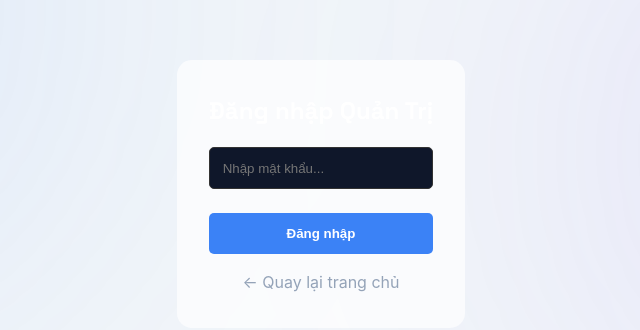
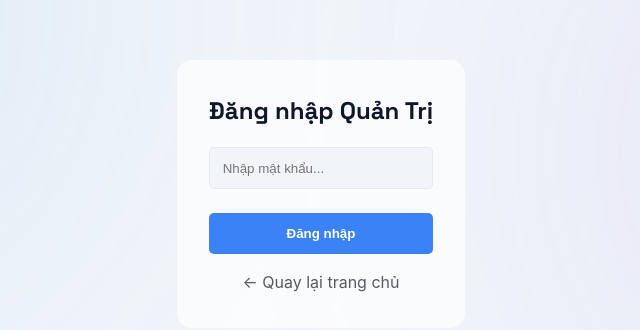
Before and after one commit to nok2k4/my-portfolio, a React (Vite) app: page /admin in a window 1280 px wide. Shown: the part 190-520 px from the top of the page, without its empty margins (319-959 px from the left). Built offline with nearby package versions, Linux system fonts and the light colour scheme.

Commit message:
Sửa lỗi hiển thị màu sắc trang Admin ở Light Mode

```diff
--- a/src/Admin.jsx
+++ b/src/Admin.jsx
@@ -72,7 +72,7 @@ function Admin() {
     alert(`Đã lưu toàn bộ thông tin cho ngôn ngữ: ${lang === 'vi' ? 'Tiếng Việt' : 'Tiếng Anh'}`);
   };
 
-  const inputStyle = { width: '100%', padding: '0.8rem', borderRadius: '5px', border: '1px solid #333', background: '#0f172a', color: 'white', marginBottom: '0.5rem' };
+  const inputStyle = { width: '100%', padding: '0.8rem', borderRadius: '5px', border: '1px solid var(--card-border)', background: 'var(--bg-color)', color: 'var(--text-color)', marginBottom: '0.5rem' };
   const labelStyle = { display: 'block', marginBottom: '0.5rem', fontWeight: 'bold', color: 'var(--accent-color)' };
   const cardStyle = { background: 'var(--card-bg)', padding: '2rem', borderRadius: '15px', marginBottom: '2rem' };
   const deleteBtnStyle = { background: '#ef4444', color: 'white', padding: '0.5rem 1rem', border: 'none', borderRadius: '5px', cursor: 'pointer', fontSize: '0.9rem', float: 'right' };
@@ -80,7 +80,7 @@ function Admin() {
 
   if (!isAuthenticated) {
     return (
-      <div style={{ height: '100vh', display: 'flex', justifyContent: 'center', alignItems: 'center', color: 'white' }}>
+      <div style={{ height: '100vh', display: 'flex', justifyContent: 'center', alignItems: 'center', color: 'var(--text-color)' }}>
         <form onSubmit={handleLogin} style={cardStyle}>
           <h2 style={{ marginBottom: '1rem', textAlign: 'center' }}>Đăng nhập Quản Trị</h2>
           <input
@@ -90,9 +90,9 @@ function Admin() {
             onChange={(e) => setPasswordInput(e.target.value)}
             style={inputStyle}
           />
-          <button type="submit" style={{ ...addBtnStyle, marginTop: '1rem', background: '#3b82f6' }}>Đăng nhập</button>
+          <button type="submit" style={{ ...addBtnStyle, marginTop: '1rem', background: 'var(--accent-color)' }}>Đăng nhập</button>
           <div style={{ textAlign: 'center', marginTop: '1rem' }}>
-            <Link to="/" style={{ color: '#94a3b8', textDecoration: 'none' }}>← Quay lại trang chủ</Link>
+            <Link to="/" style={{ color: 'var(--text-color)', textDecoration: 'none', opacity: 0.7 }}>← Quay lại trang chủ</Link>
           </div>
         </form>
       </div>
@@ -100,23 +100,23 @@ function Admin() {
   }
 
   return (
-    <div style={{ padding: '2rem', maxWidth: '1000px', margin: '0 auto', color: 'white', paddingBottom: '100px' }}>
+    <div style={{ padding: '2rem', maxWidth: '1000px', margin: '0 auto', color: 'var(--text-color)', paddingBottom: '100px' }}>
       <div style={{ display: 'flex', justifyContent: 'space-between', alignItems: 'center', marginBottom: '1rem' }}>
         <h2>Quản Trị Viên (Admin Panel)</h2>
-        <Link to="/" style={{ color: '#3b82f6', textDecoration: 'none', fontWeight: 'bold' }}>← Quay lại Trang Chủ</Link>
+        <Link to="/" style={{ color: 'var(--accent-color)', textDecoration: 'none', fontWeight: 'bold' }}>← Quay lại Trang Chủ</Link>
       </div>
 
       <div style={{ marginBottom: '2rem', display: 'flex', gap: '1rem', alignItems: 'center' }}>
         <strong>Chọn ngôn ngữ để chỉnh sửa:</strong>
         <button
           onClick={() => setLang('vi')}
-          style={{ padding: '0.5rem 1rem', background: lang === 'vi' ? '#3b82f6' : '#333', color: 'white', border: 'none', borderRadius: '5px', cursor: 'pointer' }}
+          style={{ padding: '0.5rem 1rem', background: lang === 'vi' ? 'var(--accent-color)' : 'var(--card-bg)', color: lang === 'vi' ? 'white' : 'var(--text-color)', border: '1px solid var(--card-border)', borderRadius: '5px', cursor: 'pointer' }}
         >
           Tiếng Việt
         </button>
         <button
           onClick={() => setLang('en')}
-          style={{ padding: '0.5rem 1rem', background: lang === 'en' ? '#3b82f6' : '#333', color: 'white', border: 'none', borderRadius: '5px', cursor: 'pointer' }}
+          style={{ padding: '0.5rem 1rem', background: lang === 'en' ? 'var(--accent-color)' : 'var(--card-bg)', color: lang === 'en' ? 'white' : 'var(--text-color)', border: '1px solid var(--card-border)', borderRadius: '5px', cursor: 'pointer' }}
         >
           Tiếng Anh
         </button>
@@ -156,7 +156,7 @@ function Admin() {
       <div style={cardStyle}>
         <h3 style={{ marginBottom: '1rem' }}>3. Học Vấn & Kinh Nghiệm</h3>
         {currentData.experience.map((exp, index) => (
-          <div key={exp.id} style={{ marginBottom: '1.5rem', padding: '1rem', border: '1px solid #333', borderRadius: '5px', position: 'relative' }}>
+          <div key={exp.id} style={{ marginBottom: '1.5rem', padding: '1rem', border: '1px solid var(--card-border)', borderRadius: '5px', position: 'relative' }}>
             <button onClick={() => handleRemoveItem('experience', index)} style={deleteBtnStyle}>Xóa</button>
             <input type="text" value={exp.title} onChange={(e) => handleArrayChange('experience', index, 'title', e.target.value)} placeholder="Tên trường / Công ty" style={{...inputStyle, width: 'calc(100% - 80px)'}} />
             <input type="text" value={exp.date} onChange={(e) => handleArrayChange('experience', index, 'date', e.target.value)} placeholder="Thời gian (VD: 2022 - 2024)" style={inputStyle} />
@@ -169,7 +169,7 @@ function Admin() {
       <div style={cardStyle}>
         <h3 style={{ marginBottom: '1rem' }}>4. Kỹ Năng Chuyên Môn</h3>
         {currentData.skills.map((skill, index) => (
-          <div key={skill.id} style={{ marginBottom: '1.5rem', padding: '1rem', border: '1px solid #333', borderRadius: '5px', position: 'relative' }}>
+          <div key={skill.id} style={{ marginBottom: '1.5rem', padding: '1rem', border: '1px solid var(--card-border)', borderRadius: '5px', position: 'relative' }}>
             <button onClick={() => handleRemoveItem('skills', index)} style={deleteBtnStyle}>Xóa</button>
             <input type="text" value={skill.title} onChange={(e) => handleArrayChange('skills', index, 'title', e.target.value)} placeholder="Tên nhóm kỹ năng" style={{...inputStyle, width: 'calc(100% - 80px)'}} />
             <textarea value={skill.desc} onChange={(e) => handleArrayChange('skills', index, 'desc', e.target.value)} placeholder="Chi tiết kỹ năng (cách nhau bằng dấu phẩy)" rows="2" style={inputStyle} />
@@ -181,7 +181,7 @@ function Admin() {
       <div style={cardStyle}>
         <h3 style={{ marginBottom: '1rem' }}>5. Dự Án Nổi Bật</h3>
         {currentData.projects.map((proj, index) => (
-          <div key={proj.id} style={{ marginBottom: '1.5rem', padding: '1rem', border: '1px solid #333', borderRadius: '5px', position: 'relative' }}>
+          <div key={proj.id} style={{ marginBottom: '1.5rem', padding: '1rem', border: '1px solid var(--card-border)', borderRadius: '5px', position: 'relative' }}>
             <button onClick={() => handleRemoveItem('projects', index)} style={deleteBtnStyle}>Xóa</button>
             <input type="text" value={proj.title} onChange={(e) => handleArrayChange('projects', index, 'title', e.target.value)} placeholder="Tên dự án" style={{...inputStyle, width: 'calc(100% - 80px)'}} />
             <input type="text" value={proj.link || ''} onChange={(e) => handleArrayChange('projects', index, 'link', e.target.value)} placeholder="Link dự án (nếu có)" style={inputStyle} />
```
